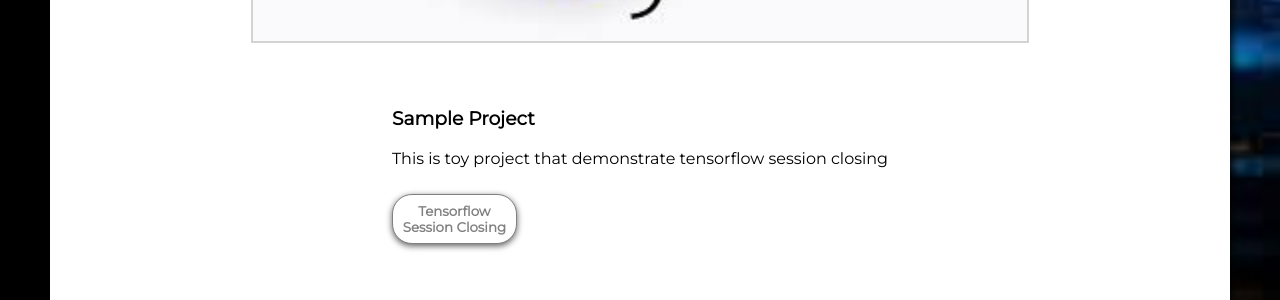
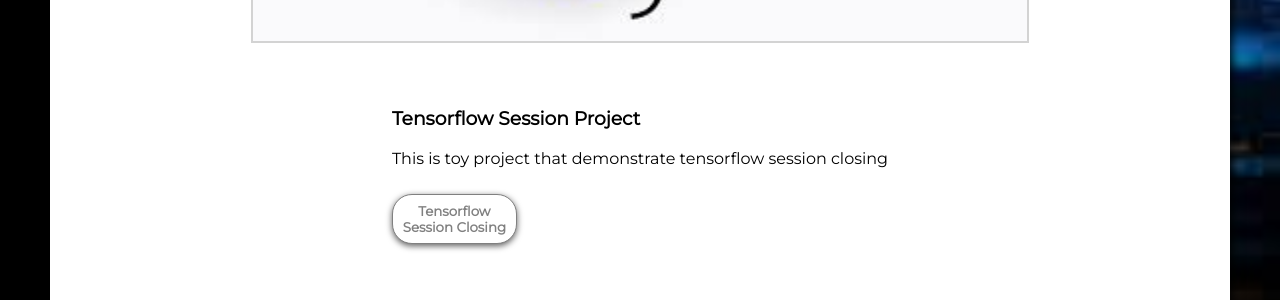
Before and after one commit to ffliza/hello-world, a Jekyll site: the page docs/index.html, which Jekyll copies as it is, in a window 1280 px wide. Shown: the part 994-1294 px from the top of the page. Built offline with Jekyll 4.4.1, drawn with Linux system fonts in a browser that asks for light colours.

Commit message:
Update index.html

```diff
--- a/docs/index.html
+++ b/docs/index.html
@@ -26,7 +26,7 @@
             <img class="project-thumbnail" src="imgs/project_image.png">
             <!-- Project Header and Description -->
             <div class="project-content">
-                <h3>Sample Project</h3>
+                <h3>Tensorflow Session Project</h3>
                 <p>This is toy project that demonstrate tensorflow session closing</p>
                 <a href="https://github.com/ffliza/hello-world-tf-Session"><button>Tensorflow Session Closing</button></a>
             </div>
```
